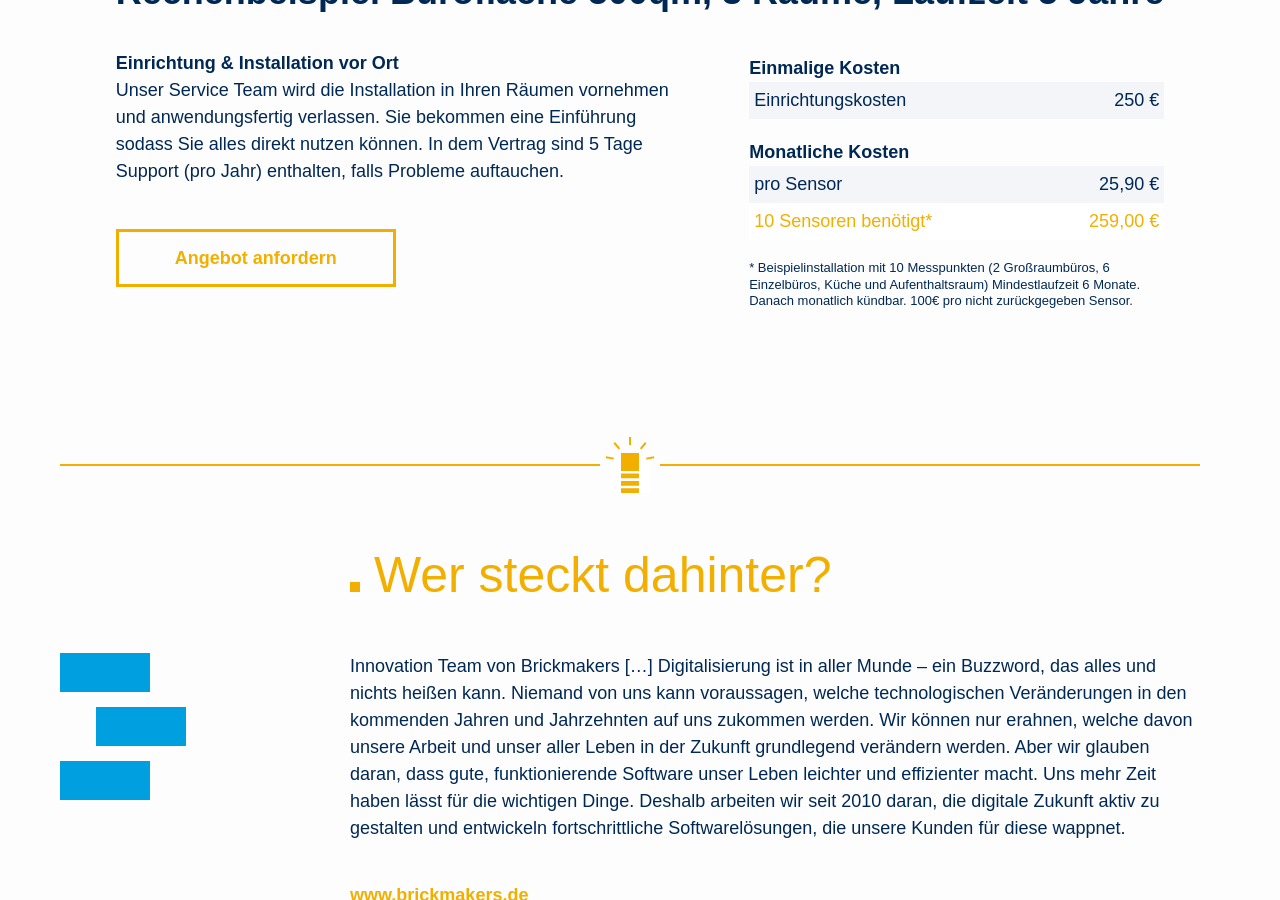
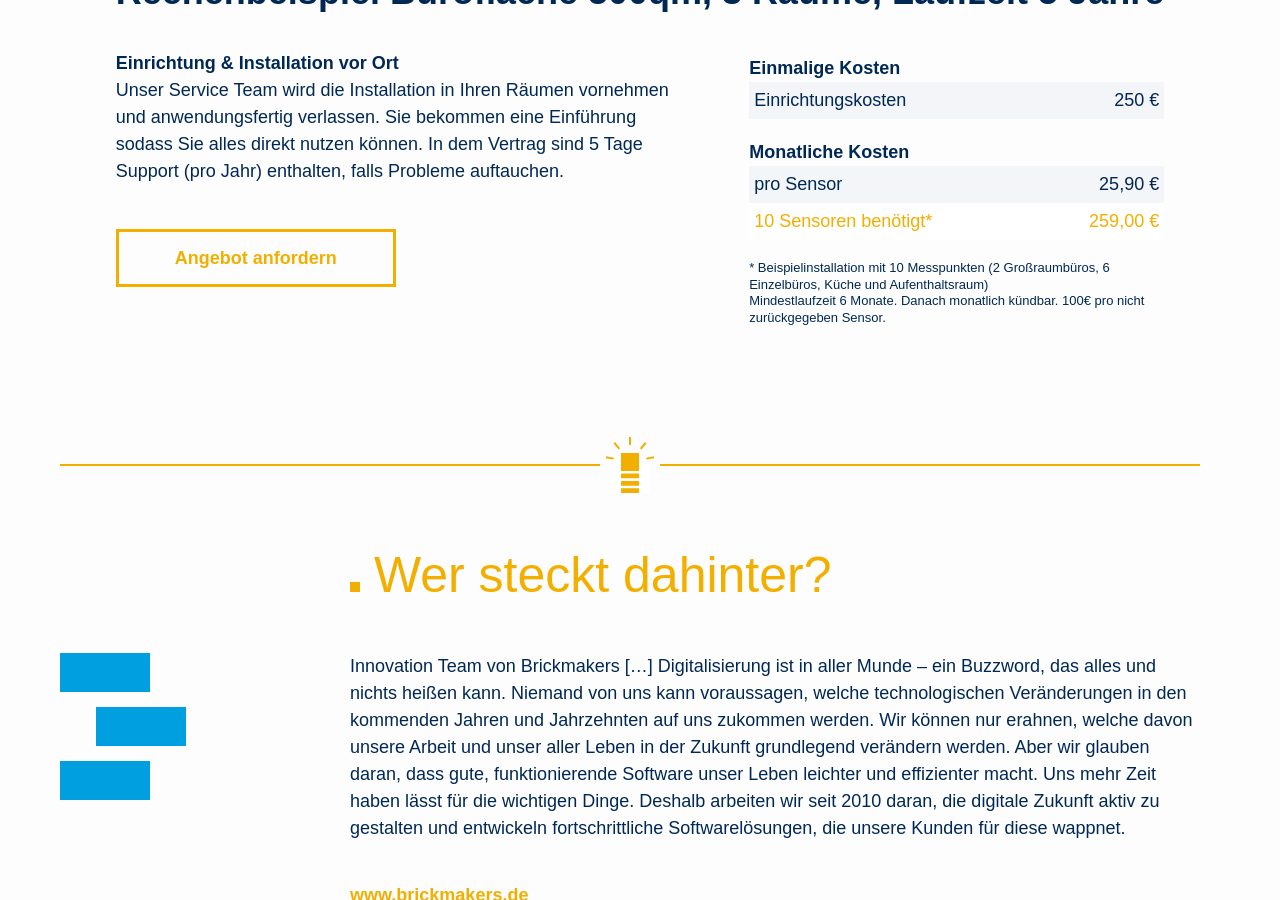
Before and after one commit to BrickmakersGmbH/smartbricks-website, a Jekyll site: the page built from index.html, in a window 1280 px wide and 900 px high, scrolled down 4376 px. Built offline with Jekyll 4.4.1, drawn with Linux system fonts in a browser that asks for light colours; some web fonts are replaced.

Commit message:
Update what-does-the-airtracker-cost.html

```diff
--- a/_includes/what-does-the-airtracker-cost.html
+++ b/_includes/what-does-the-airtracker-cost.html
@@ -41,6 +41,8 @@
           </div>
           <p class="bm13blue400">
             * Beispielinstallation mit 10 Messpunkten (2 Großraumbüros, 6 Einzelbüros, Küche und Aufenthaltsraum)
+          </p>
+          <p class="bm13blue400">
             Mindestlaufzeit 6 Monate. Danach monatlich kündbar. 100€ pro nicht
             zurückgegeben Sensor.
           </p>
```
